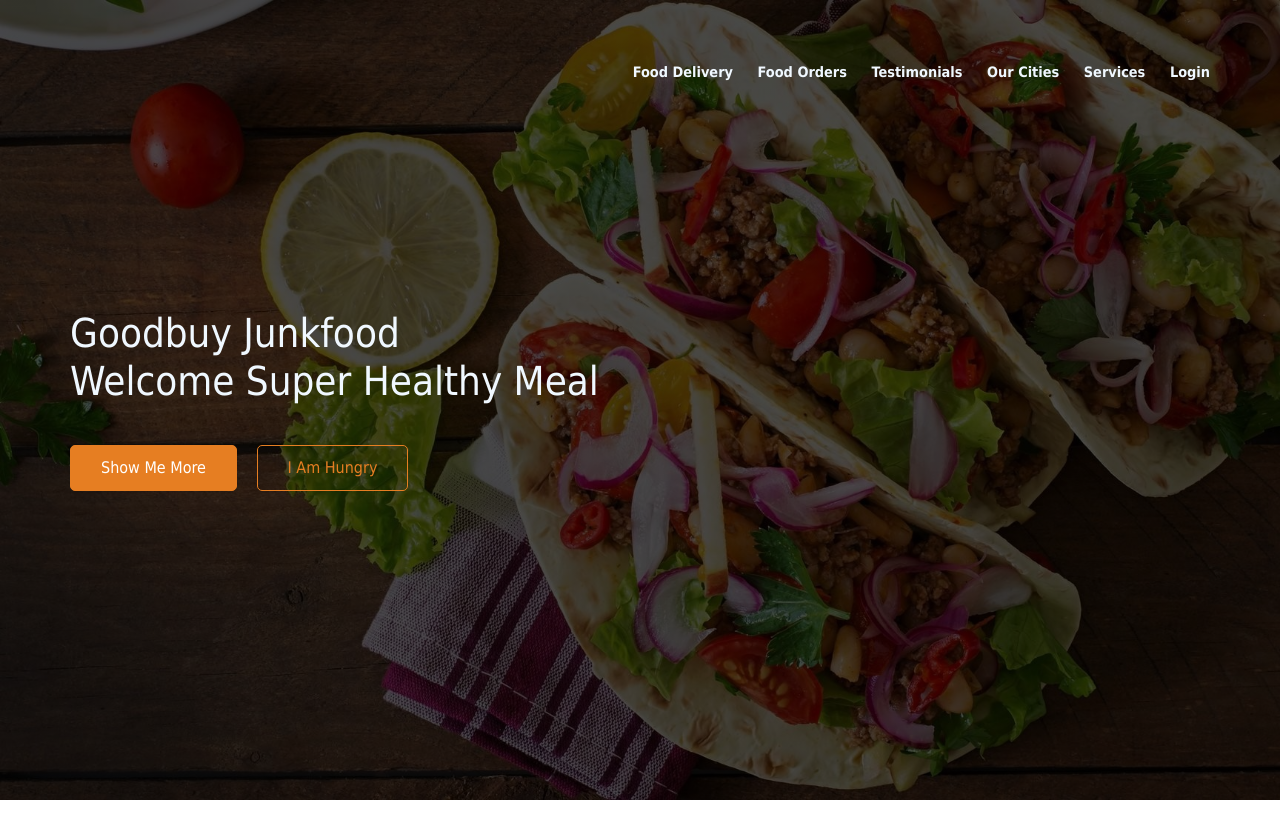
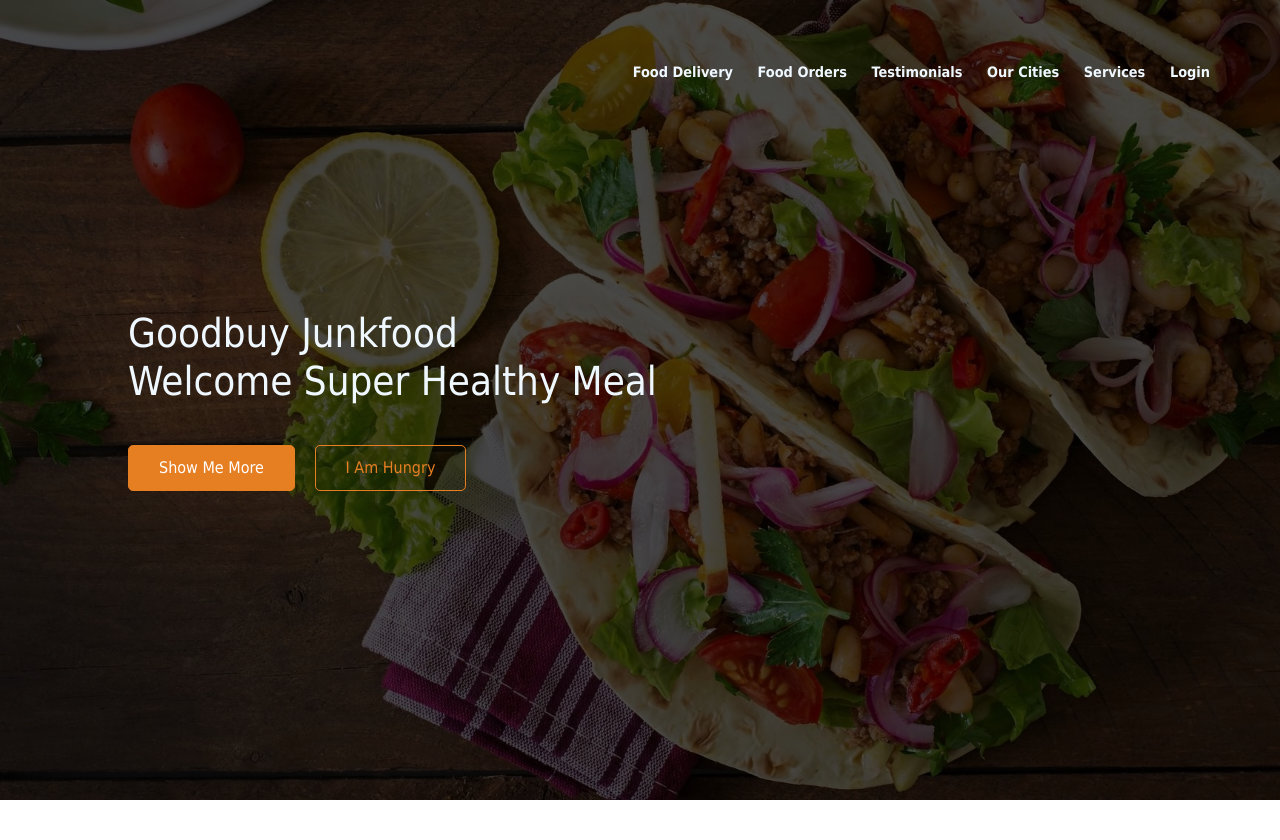
Before and after one commit to Akshit391/Assignment_XOXODAY, a PHP site: page / in a window 1280 px wide. Shown: the top 840 px of the page. Run offline with PHP 8.4, Linux system fonts and the light colour scheme.

Commit message:
Update style.css

```diff
--- a/style.css
+++ b/style.css
@@ -65,7 +65,7 @@ header{
 .hero
 {
     position: absolute;
-    width:1140px;
+    width:80%;
     top:50%;
     left:50%;
     transform: translate(-50%,-50%);
```
